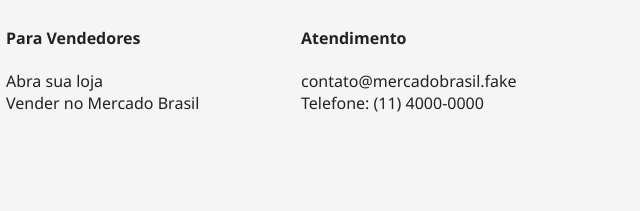
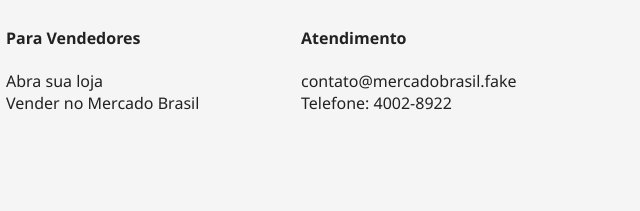
Before and after one commit to mercadocbbbrasil/mercadocbbbrasil.github.io, a plain HTML site: page index.html in a window 1280 px wide. Shown: the part 3021-3232 px from the top of the page, 640-1280 px from the left. Drawn offline with Linux system fonts and the light colour scheme.

Commit message:
4002-8922

```diff
--- a/index.html
+++ b/index.html
@@ -213,7 +213,7 @@
       </div>
       <div>
         <h4>Atendimento</h4>
-        <p>contato@mercadobrasil.fake<br/>Telefone: (11) 4000-0000</p>
+        <p>contato@mercadobrasil.fake<br/>Telefone: 4002-8922</p>
       </div>
     </div>
     <div style="text-align:center;margin-top:18px;color:rgba(255,255,255,0.6)">© 2025 Mercado Brasil · Todos os direitos reservados · <i class="fab fa-cc-visa"></i> <i class="fab fa-cc-mastercard"></i> PIX</div>
```
